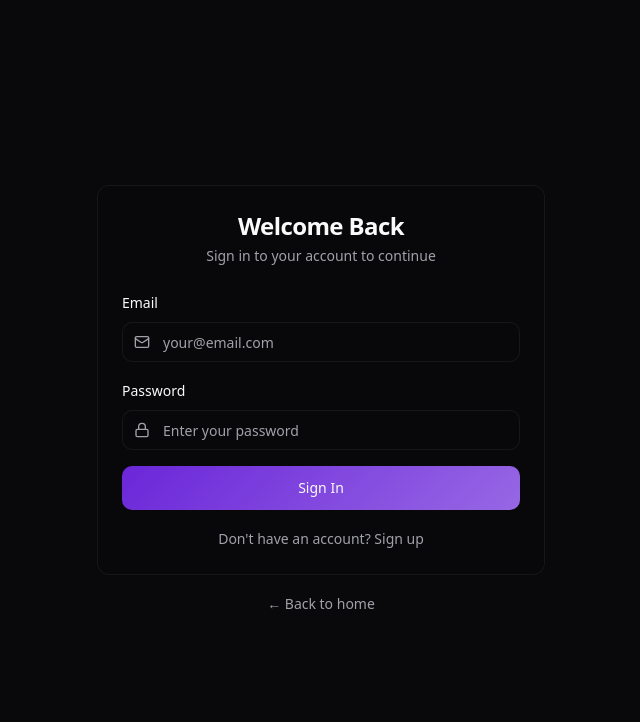
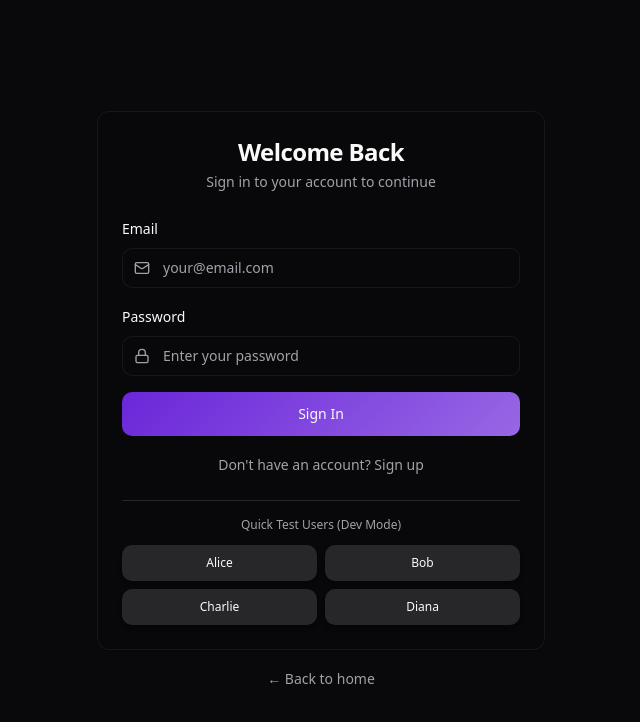
Before and after one commit to michaelportale/friend-bets-go, a React (Vite) app: page / in a window 1280 px wide. Both pictures are taken after a click on the button "Get Started". Shown: the top 722 px of the page, without its empty margins (319-959 px from the left). Built offline with nearby package versions, Linux system fonts and the light colour scheme.

Commit message:
Add dev-mode functionality
Allow a single user to test all features locally.

```diff
--- a/src/components/AuthCard.tsx
+++ b/src/components/AuthCard.tsx
@@ -128,6 +128,49 @@ export function AuthCard({ onLogin, onSignUp }: AuthCardProps) {
             }
           </button>
         </div>
+
+        {/* Test Users for Development */}
+        <div className="mt-6 pt-4 border-t border-border">
+          <p className="text-xs text-muted-foreground text-center mb-3">Quick Test Users (Dev Mode)</p>
+          <div className="grid grid-cols-2 gap-2">
+            <Button
+              type="button"
+              variant="secondary"
+              size="sm"
+              onClick={() => onLogin("alice@test.com", "password")}
+              className="text-xs"
+            >
+              Alice
+            </Button>
+            <Button
+              type="button"
+              variant="secondary"
+              size="sm"
+              onClick={() => onLogin("bob@test.com", "password")}
+              className="text-xs"
+            >
+              Bob
+            </Button>
+            <Button
+              type="button"
+              variant="secondary"
+              size="sm"
+              onClick={() => onLogin("charlie@test.com", "password")}
+              className="text-xs"
+            >
+              Charlie
+            </Button>
+            <Button
+              type="button"
+              variant="secondary"
+              size="sm"
+              onClick={() => onLogin("diana@test.com", "password")}
+              className="text-xs"
+            >
+              Diana
+            </Button>
+          </div>
+        </div>
       </CardContent>
     </Card>
   );
```
